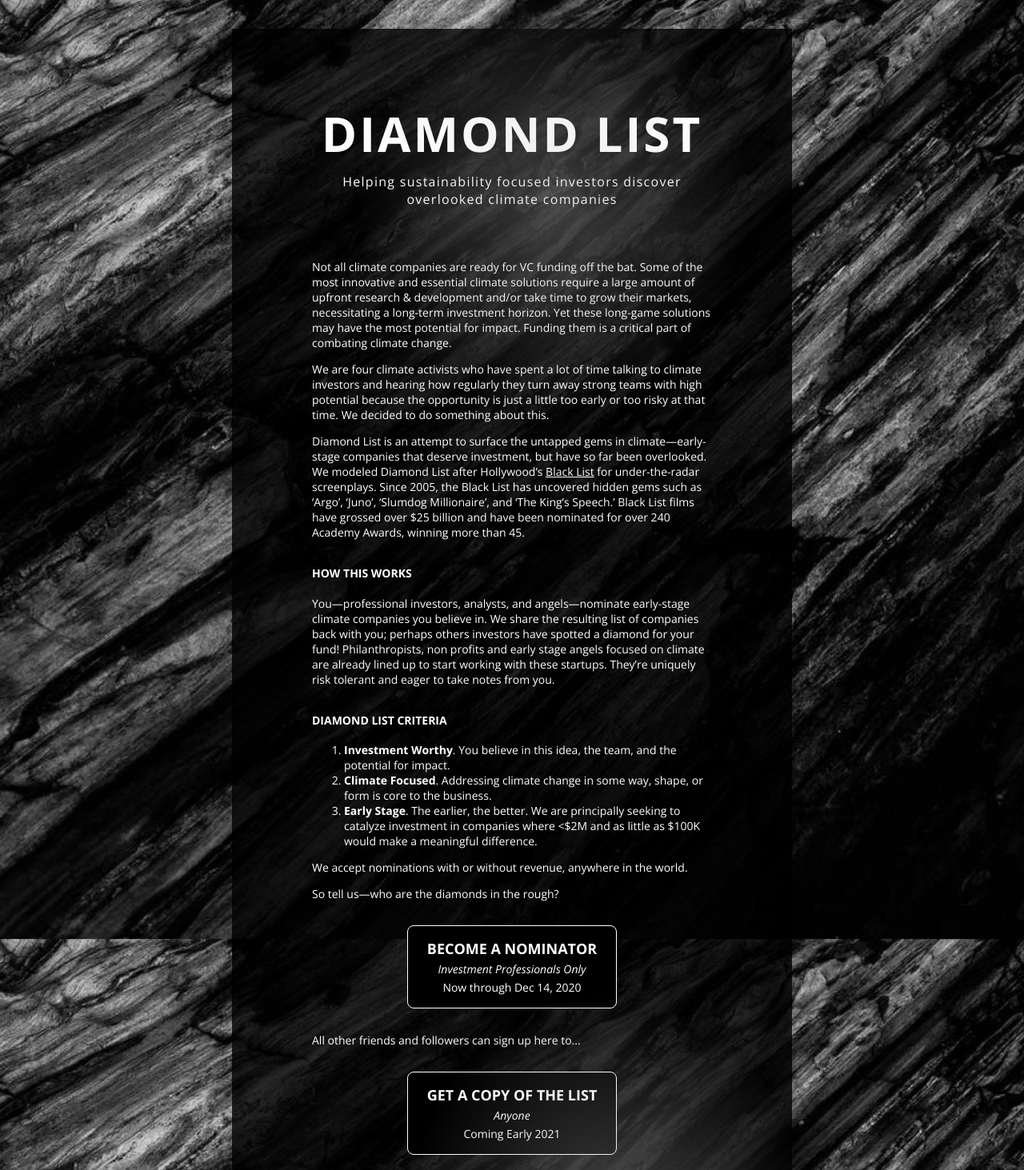
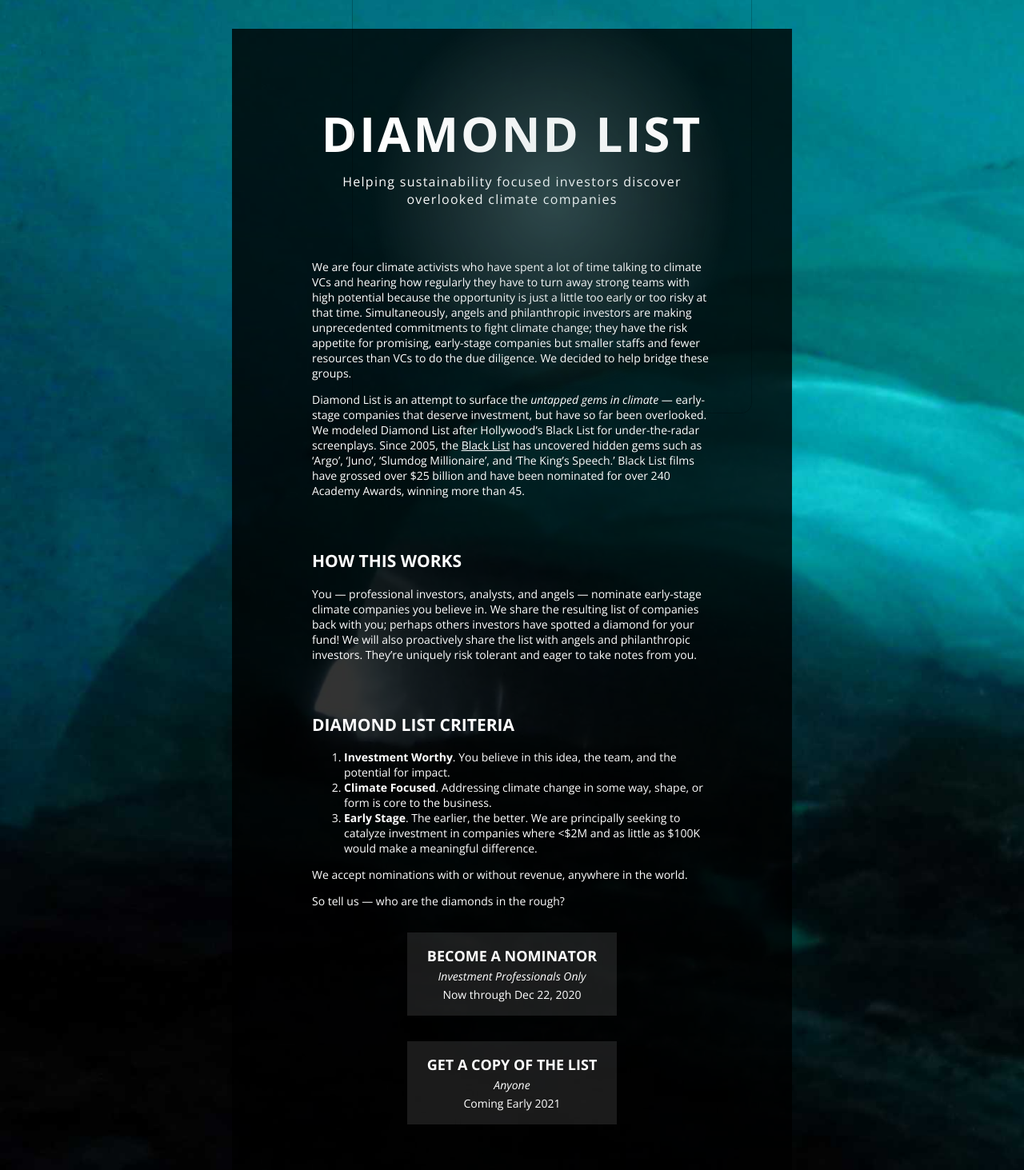
Before and after one commit to cssndrx/diamondlist, a plain HTML site: page index.html in a window 1280 px wide. Shown: the top 1463 px of the page at 80% size. Drawn offline with nearby package versions, Linux system fonts and the light colour scheme.

Commit message:
Update website with glacier and new copy. TODO: Add in bios

```diff
--- a/index.html
+++ b/index.html
@@ -48,7 +48,8 @@
 }
 
 body{
-  background: url("rock3.jpg") no-repeat center center fixed;
+  background: url("glacier.png") no-repeat center center fixed;
+  background-size: 100%;
   -webkit-background-size: cover;
   -moz-background-size: cover;
   -o-background-size: cover;
@@ -61,14 +62,17 @@ body{
 
 .btn{
   display: inline-block;
-  background-color: black;
+  background-color: rgba(255,255,255,0.1);
   color: white;
-  border: 1px solid white;
-  border-radius: 8px;
   padding: 16px 24px;
   cursor: pointer;
   text-decoration: none;
   margin: 16px 0;
+  border: 1px solid transparent;
+}
+
+.btn:hover{
+    border: 1px solid white;
 }
 
 .sticky{
@@ -122,9 +126,16 @@ font-size: 60px; text-align: center; letter-spacing: 0.05em;
   text-align: center; font-size: 18px; font-weight: bold
 }
 
+h2{
+  margin-top: 64px;
+}
+
 h4{
   margin-top: 32px;
-/*  font-size: 20px;*/
+}
+
+h4 a{
+  text-decoration: none;
 }
 
 .btn-small-text{
@@ -137,6 +148,15 @@ h4{
   max-width: 700px;
   margin: 28px 16px;
   padding: 50px 100px;
+}
+
+img{
+user-drag: none;
+user-select: none;
+-moz-user-select: none;
+-webkit-user-drag: none;
+-webkit-user-select: none;
+-ms-user-select: none;
 }
 
 @media (max-width: 800px){
@@ -158,11 +178,21 @@ h4{
     font-size: 40px;
   }
 
+h2{
+  margin-top: 32px;
+}
+
+h4{
+  margin-top: 24px;
+}
+
+
   .container{
     padding: 50px 0;
   }
 
   .email-div{
+    margin-top: 16px;
     padding: 20px 10%;
     font-size: 12px;
   }
@@ -171,6 +201,10 @@ h4{
     grid-template-columns: 1fr auto auto;
     grid-gap: 10%;
     padding: 5%;
+  }
+
+  ol{
+    padding-left: 16px;
   }
 }
 
@@ -213,34 +247,31 @@ h4{
     DIAMOND LIST
   </h1>
   <div class="subtitle">Helping sustainability focused investors discover overlooked climate companies</div>
-  <img class="gradient" src="rad-gradient.png">
+  <img class="gradient" src="blue-gradient.png">
 </div>
 
 <div class="email-div">
 
+
 <p>
-Not all climate companies are ready for VC funding off the bat. Some of the most innovative and essential climate solutions require a large amount of upfront research & development and/or take time to grow their markets, necessitating a long-term investment horizon. Yet these long-game solutions may have the most potential for impact. Funding them is a critical part of combating climate change.
+We are four climate activists who have spent a lot of time talking to climate VCs and hearing how regularly they have to turn away strong teams with high potential because the opportunity is just a little too early or too risky at that time. Simultaneously, angels and philanthropic investors are making unprecedented commitments to fight climate change; they have the risk appetite for promising, early-stage companies but smaller staffs and fewer resources than VCs to do the due diligence. We decided to help bridge these groups.
 </p>
 
 <p>
-We are four climate activists who have spent a lot of time talking to climate investors and hearing how regularly they turn away strong teams with high potential because the opportunity is just a little too early or too risky at that time. We decided to do something about this.
+Diamond List is an attempt to surface the <span style="font-style: italic">untapped gems in climate</span> — early-stage companies that deserve investment, but have so far been overlooked. We modeled Diamond List after Hollywood’s Black List for under-the-radar screenplays. Since 2005, the <a href="https://blcklst.com/">Black List</a> has uncovered hidden gems such as ‘Argo’, ‘Juno’, ‘Slumdog Millionaire’, and ‘The King’s Speech.’ Black List films have grossed over $25 billion and have been nominated for over 240 Academy Awards, winning more than 45.
 </p>
 
+<h2>
+HOW THIS WORKS
+</h2>
+
 <p>
-Diamond List is an attempt to surface the untapped gems in climate—early-stage companies that deserve investment, but have so far been overlooked. We modeled Diamond List after Hollywood’s <a href="https://blcklst.com/">Black List</a> for under-the-radar screenplays. Since 2005, the Black List has uncovered hidden gems such as ‘Argo’, ‘Juno’, ‘Slumdog Millionaire’, and ‘The King’s Speech.’ Black List films have grossed over $25 billion and have been nominated for over 240 Academy Awards, winning more than 45.
+You — professional investors, analysts, and angels — nominate early-stage climate companies you believe in. We share the resulting list of companies back with you; perhaps others investors have spotted a diamond for your fund!  We will also proactively share the list with angels and philanthropic investors. They’re uniquely risk tolerant and eager to take notes from you.
 </p>
 
-<h4>
-HOW THIS WORKS
-</h4>
-
-<p>
-You—professional investors, analysts, and angels—nominate early-stage climate companies you believe in. We share the resulting list of companies back with you; perhaps others investors have spotted a diamond for your fund! Philanthropists, non profits and early stage angels focused on climate are already lined up to start working with these startups. They’re uniquely risk tolerant and eager to take notes from you.
-</p>
-
-<h4>
+<h2>
 DIAMOND LIST CRITERIA
-</h4>
+</h2>
 
 <ol>
   <li><strong>Investment Worthy</strong>. You believe in this idea, the team, and the potential for impact.</li>
@@ -253,7 +284,7 @@ We accept nominations with or without revenue, anywhere in the world.
 </p>
 
 <p>
-So tell us—who are the diamonds in the rough?
+So tell us — who are the diamonds in the rough?
 </p>
 
 
@@ -263,13 +294,10 @@ So tell us—who are the diamonds in the rough?
     BECOME A NOMINATOR
   </div>
   <div class="btn-small-text" style="font-style: italic">Investment Professionals Only</div>
-  <div class="btn-small-text">Now through Dec 14, 2020</div>
+  <div class="btn-small-text">Now through Dec 22, 2020</div>
 </a>
 </div>
 
-<p>
-All other friends and followers can sign up here to...
-</p>
 
 <div style="display: flex; justify-content: center; position:relative">
 <a href="https://forms.gle/bv2h8DfzeJ5f9oKd9" class="btn" style="position:relative">
@@ -278,32 +306,69 @@ All other friends and followers can sign up here to...
   </div>
   <div class="btn-small-text" style="font-style: italic">Anyone</div>
   <div class="btn-small-text">Coming Early 2021</div>
-  <img class="gradient" src="rad-gradient.png" style="left:0%; top: -100px;">
+<!--  <img class="gradient" src="rad-gradient.png" style="left:0%; top: -100px;"> -->
 </a>
 
 </div>
 
 
-<!--<h4>
+<!-- <h2 id="who">
 WHO WE ARE
-</h4>
+</h2>
 
 <p>
 We are four climate activists who banded together in apocalyptic 2020 to launch Diamond List. We have taken this on as volunteers and have no skin in the game of who gets featured on the list.
 </p>
 
+<h4>
+OLYA IRZAK
+</h4>
+
 <p>
-We believe it is especially important to find underfunded climate startups in order to mitigate CO2 emissions. We will match companies with high risk / philanthropic capital that’s looking for the highest leverage — we believe investing in early stage companies earliest stage rockstars to bridge the gap to VC funding is the best dollar and hour spent per tonne of CO2e mitigated.
+I am the CEO of Frost Methane. I was previously a system architect at Zola Electric, working on early stage climate projects at Google X, a team lead at Google Energy and a lecturer at the University of Toronto. Starting Frost Methane, I thought I was in a great position: deep domain expertise, super talented friends that jumped in to build our first prototype and install it in Alaska, amazing network, some cash cushion to self-sponsor our first deployment and not take a salary for a while. Yet, getting Frost Methane from idea to where it is today was by far the hardest thing I’vedone and wouldn’t have been possible without the early support of the Mulago Foundation and Lowercarbon Capital.
 </p>
 
 <p>
-We will tally up nominations for specific startups and release a list of the industry’s most liked, yet unfunded startups — you can have free access to this list.
-</p> -->
+I co-founded the Diamond List to match the philanthropic, angel and nonprofit capital and resources that want to flow to climate change with super promising early stage startups that need it. To give amazing founders with brilliant climate mitigation ideas the same shot at turning their visions into reality that I got.
+</p>
+
+<p style="font-style: italic">
+Frost Methane is ineligible for the Diamond List to avoid any possible conflict of interest. Any reference to it will be scrubbed from the final list.
+</p>
+
+<h4>
+<a href="http://cassandraxia.com">CASSANDRA XIA</a>
+</h4>
+
+<p>
+I am a software engineer by training and in July 2020 I left Google Research with my friend Eugene Kirpichov to see what I can do for the climate crisis. Since leaving Google, Eugene and I have spoken with over a hundred people in the climate ecosystem and have heard that the main hurdles for climate founders are fundraising and hiring. We founded the workonclimate.org community to assist climate companies hiring technical talent, and I am very excited about the potential of Diamond List as a means of equalizing fundraising.
+</p>
+
+
+<h4>
+<a href="https://www.linkedin.com/in/zeinafayyazkim/">ZEINA FAYYAZ KIM</a>
+</h4>
+
+<p>
+I am a startup operator, impact investor, and venture philanthropist. Up to now, I have primarily operated in the education-to-employment space, but the more I learn about climate change, the more compelled I feel to take action on that, too. For me, the Diamond List was a natural starting place.
+</p>
+
+<p>
+I was chief of staff at Imbellus, an assessment technology company, through its <a href="https://www.reuters.com/article/roblox-ma-imbellus/gaming-platform-roblox-acquires-imbellus-assets-ahead-of-ipo-idUSL1N2IH38U">recent acquisition</a> by Roblox. While there, I managed the company’s blended-finance Series B and M&A. Prior to Imbellus, I held grantmaking roles at Chan-Zuckerberg Initiative and NewSchools Venture Fund as well as investing roles at Goldman Sachs and Sonen Capital. I started my career running accelerator programs—one with a geographic focus on New England and one with a population focus on American Black males. The latter was born out of President Obama’s My Brother’s Keeper initiative and ran in partnership with Open Society Foundations and the Campaign for Black Male Achievement.
+</p>
+
+
+<h4>
+<a href="https://www.linkedin.com/in/jeremiah-brewer-595042b2/">JEREMY BREWER</a>
+</h4>
+
+<p>
+I am a socially focused investor who previously helped lead investments for the Google alumni community, a California based PE firm, and an Atlantic Canada based family office. I have worked product, data analysis, and anti-abuse roles at companies including Google, Facebook, and Dataminr. I previously co-founded a renewable energy startup with my close friend Sam Levac-Levey, which led me down the VC path. I help organize the <a href="https://workonclimate.org/">Work on Climate</a> community; a group of high skilled individuals looking to have climate impact through work & volunteering.
+</p>
 
 
 
-
-</div>
+</div> -->
 
 </div>
 
```
Also changed, not shown: blue-gradient.png (added), glacier.png (added).
